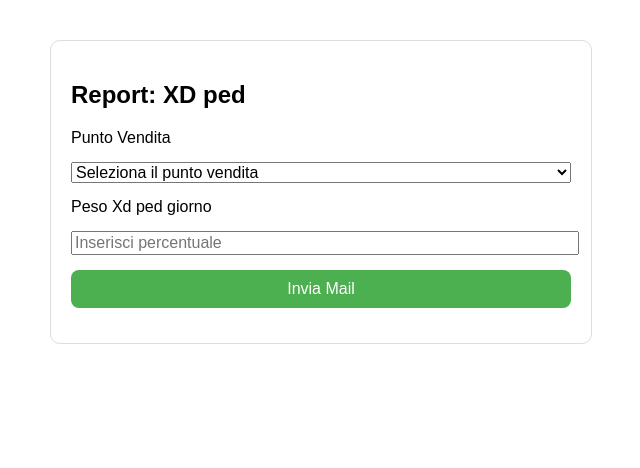
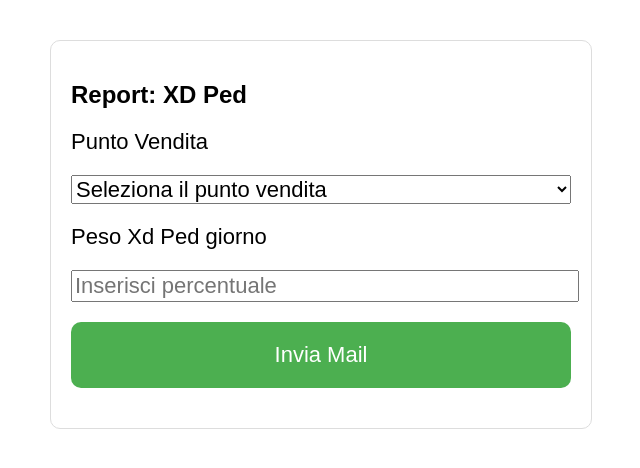
Before and after one commit to Supervisor72/Xdped-, a plain HTML site: page index.html in a window 1280 px wide. Shown: the whole page, without its empty margins (319-959 px from the left). Drawn offline with Linux system fonts and the light colour scheme.

Commit message:
Update index.html

```diff
--- a/index.html
+++ b/index.html
@@ -15,16 +15,16 @@
     label, select, input, button {
       display: block;
       width: 100%;
-      margin-bottom: 15px;
-      font-size: 16px;
+      margin-bottom: 20px;
+      font-size: 22px;
     }
     button {
-      padding: 10px;
+      padding: 20px;
       background-color: #4CAF50;
       color: white;
       border: none;
       cursor: pointer;
-      border-radius: 8px;
+      border-radius: 10px;
     }
     button:hover {
       background-color: #45a049;
@@ -33,7 +33,7 @@
 </head>
 <body>
 
-  <h2>Report: XD ped</h2>
+  <h2>Report: XD Ped</h2>
 
   <label for="store">Punto Vendita</label>
   <select id="store" required>
@@ -46,7 +46,7 @@
     <option value="Pesaro">Pesaro</option>
   </select>
 
-  <label for="peso">Peso Xd ped giorno</label>
+  <label for="peso">Peso Xd Ped giorno</label>
   <input type="number" id="peso" placeholder="Inserisci percentuale" required>
 
   <button onclick="sendEmail()">Invia Mail</button>
```
